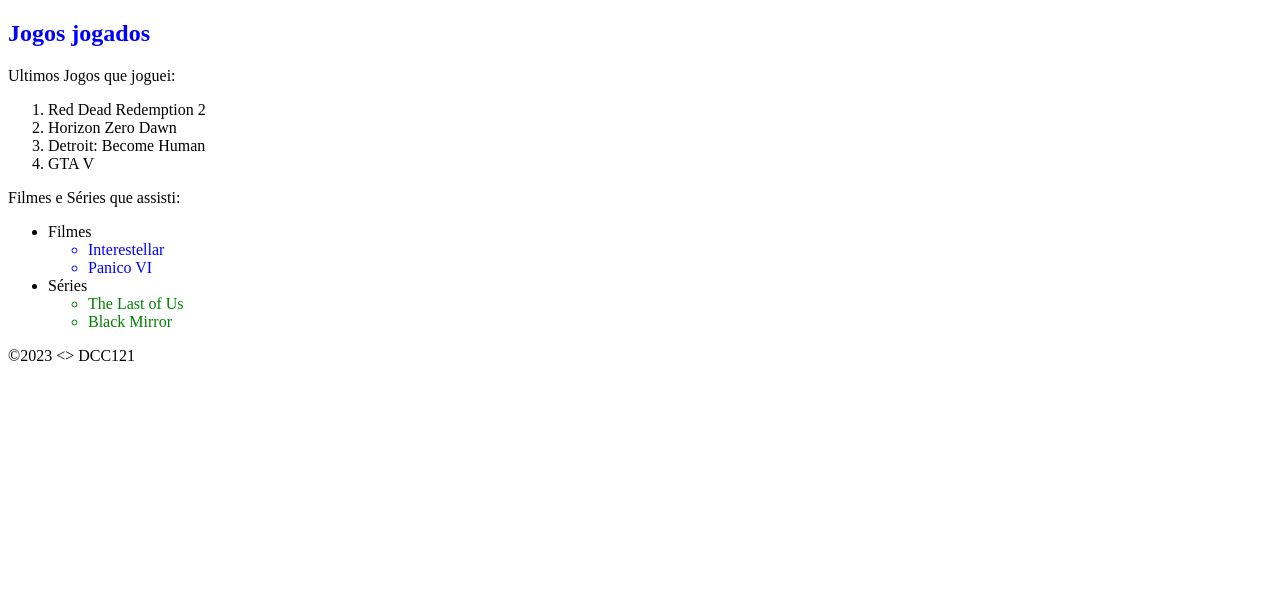
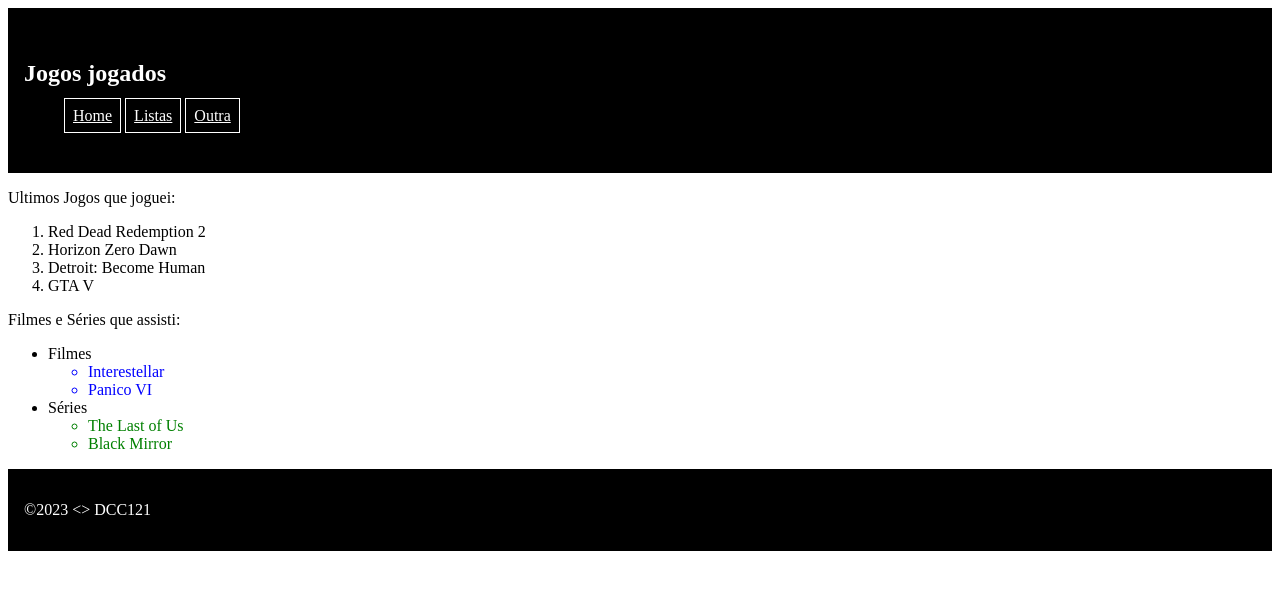
Before and after one commit to ufjf-dcc121/dcc121-2023-1-atv1-HiagoFiochi, a plain HTML site: page listas.html in a window 1280 px wide. Drawn offline with Linux system fonts and the light colour scheme.

Commit message:
adiciona estilos externos

```diff
--- /dev/null
+++ b/estiloopb.css
@@ -0,0 +1,15 @@
+header, footer {
+    padding: 2em 1em;
+    color: white;
+    background-color: black;
+}
+
+nav li {
+    display: inline;
+    border: solid 1px;
+    padding: 0.5em;
+}
+
+header a {
+    color: white;
+}
--- a/listas.html
+++ b/listas.html
@@ -7,12 +7,20 @@
     <meta http-equiv="X-UA-Compatible" content="IE=edge">
     <meta name="viewport" content="width=device-width, initial-scale=1.0">
     <title>Top Jogos</title>
+    <link rel="stylesheet" href="estiloopb.css" />
 </head>
 
 <body>
     <header>
         <nav>
-        <h1 style="color:blue;">Jogos jogados</h1>
+        <h1>Jogos jogados</h1>
+        <nav>
+            <ul>
+                <li><a href="listas.html">Home</a></li>
+                <li><a href="">Listas</a></li>
+                <li><a href="outra.html">Outra</a></li>
+            </ul>
+            </nav>
         </nav>
     </header>
 
```
Also changed, not shown: index.html (+1 -17 lines), outra.html (+3 -0 lines).
